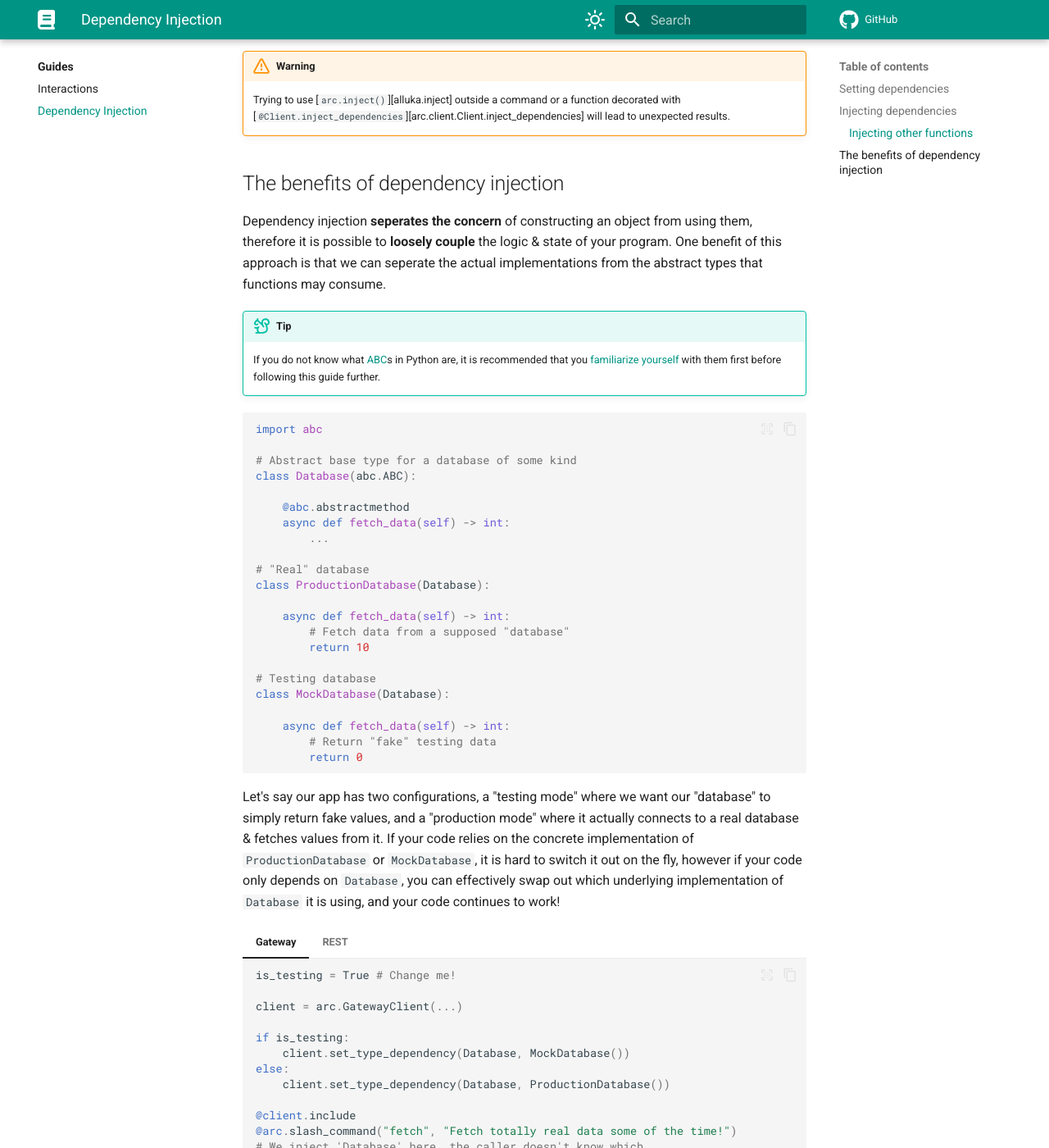
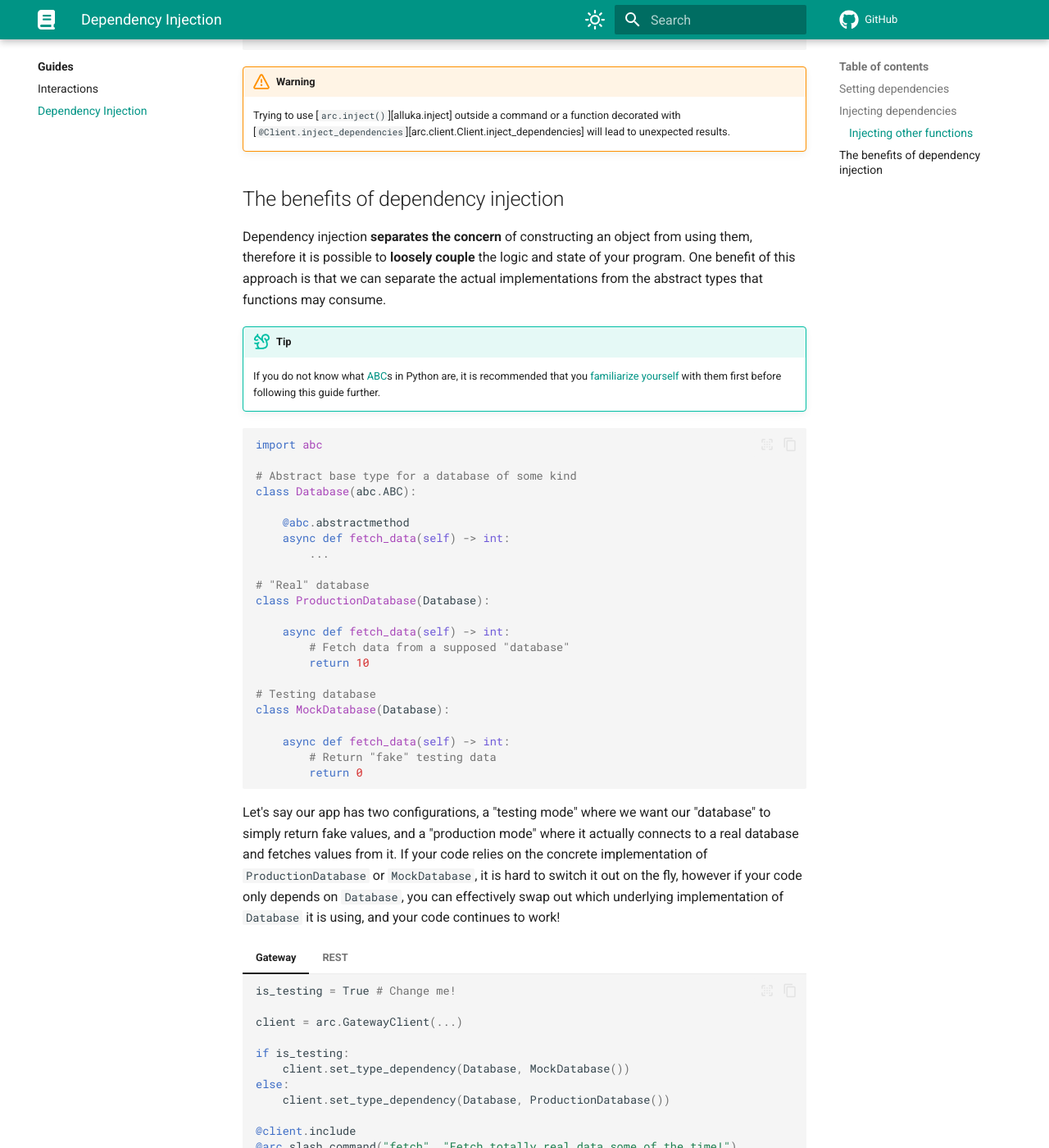
Before and after one commit to hypergonial/hikari-arc, an MkDocs documentation site: the page built from docs/guides/dependency_injection.md, in a window 1280 px wide and 1400 px high, scrolled down 1698 px. Shown: the whole window at 82% size. Built offline with MkDocs 1.6.1 and Material for MkDocs 9.7.7, drawn with Linux system fonts in a browser that asks for light colours; comment, search, counter and statistics services are not loaded; some of the changed text lies outside the part shown.

Commit message:
Adjust wording

````diff
--- a/docs/guides/dependency_injection.md
+++ b/docs/guides/dependency_injection.md
@@ -5,7 +5,7 @@
 
 # Dependency Injection
 
-**Dependency Injection** is a programming technique aimed at managing state or objects that a particular function may need to perform an operation. For example, if you have a function that needs access to a database, we can *inject* the database to said function when it is called. In the case of Discord bots, it can be a good way to manage state such as access to a database, an http client & so on.
+**Dependency Injection** is a programming pattern aimed at seperating the initialization of state from functions that need to perform operations on said state. For example, if you have a function that needs access to a database, we can *inject* the database to said function when it is called. In the case of Discord bots, it can be a good way to share state, such as access to a database, an http client and so on.
 
 `arc` uses [`alluka`](https://alluka.cursed.solutions/usage/) to facilitate dependency injection, and command callbacks are automatically injected with declared dependencies.
 
@@ -109,7 +111,7 @@
 
 ## The benefits of dependency injection
 
-Dependency injection **seperates the concern** of constructing an object from using them, therefore it is possible to **loosely couple** the logic & state of your program. One benefit of this approach is that we can seperate the actual implementations from the abstract types that functions may consume.
+Dependency injection **separates the concern** of constructing an object from using them, therefore it is possible to **loosely couple** the logic and state of your program. One benefit of this approach is that we can separate the actual implementations from the abstract types that functions may consume.
 
 !!! tip
     If you do not know what [ABC](https://docs.python.org/3/glossary.html#term-abstract-base-class "Abstract Base Class")s in Python are, it is recommended that you [familiarize yourself](https://docs.python.org/3/library/abc.html) with them first before following this guide further.
@@ -139,7 +141,7 @@
         return 0
 ```
 
-Let's say our app has two configurations, a "testing mode" where we want our "database" to simply return fake values, and a "production mode" where it actually connects to a real database & fetches values from it. If your code relies on the concrete implementation of `ProductionDatabase` or `MockDatabase`, it is hard to switch it out on the fly, however if your code only depends on `Database`, you can effectively swap out which underlying implementation of `Database` it is using, and your code continues to work!
+Let's say our app has two configurations, a "testing mode" where we want our "database" to simply return fake values, and a "production mode" where it actually connects to a real database and fetches values from it. If your code relies on the concrete implementation of `ProductionDatabase` or `MockDatabase`, it is hard to switch it out on the fly, however if your code only depends on `Database`, you can effectively swap out which underlying implementation of `Database` it is using, and your code continues to work!
 
 === "Gateway"
 
````
Also changed, not shown: other parts of docs/guides/dependency_injection.md (+4 -2 lines).
